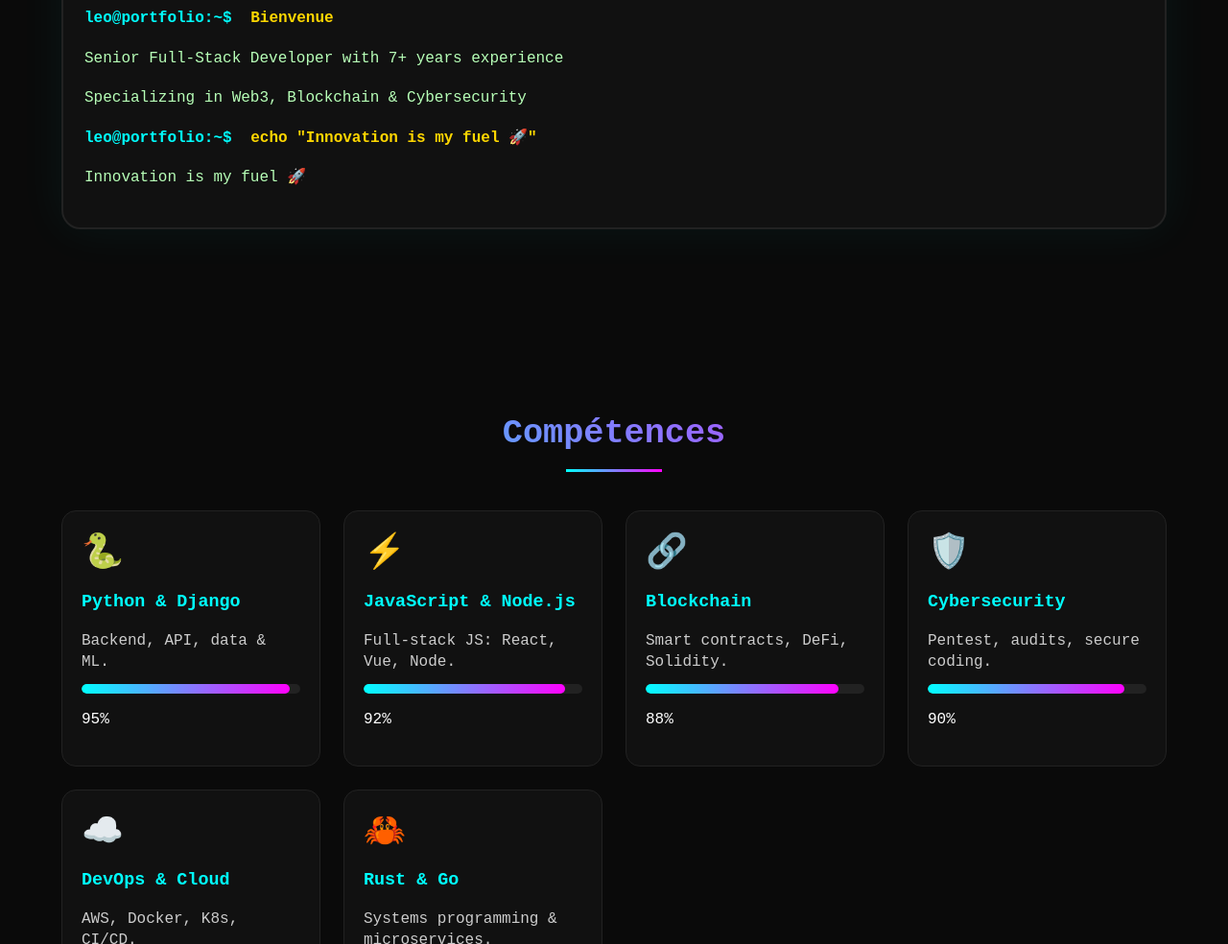
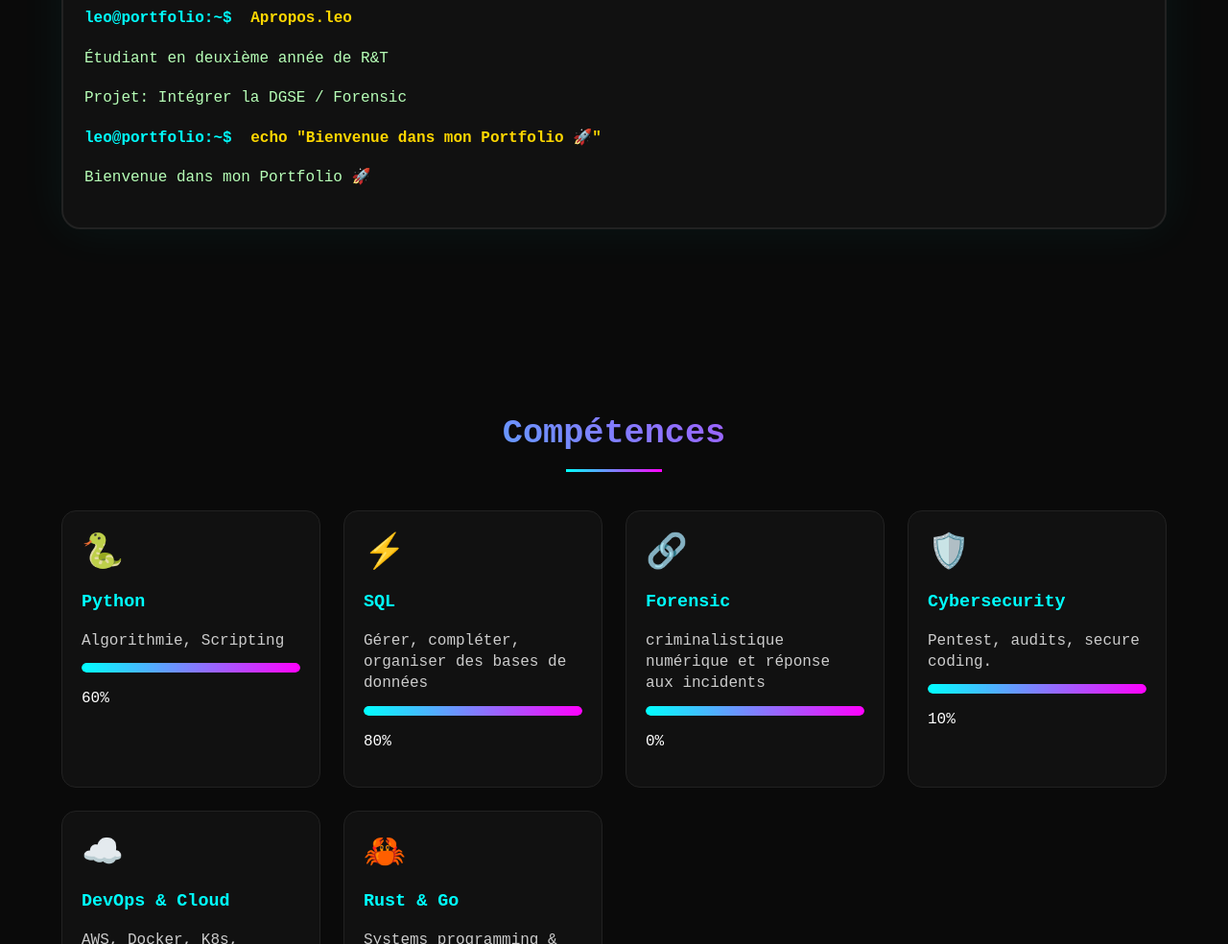
Before and after one commit to Leo-Laulan/Portfolio, a plain HTML site: page index.html in a window 1280 px wide. Shown: the part 1040-2024 px from the top of the page at 96% size. Drawn offline with Linux system fonts and the light colour scheme.

Commit message:
Update index.html

```diff
--- a/index.html
+++ b/index.html
@@ -65,11 +65,11 @@
         </header>
 
         <div class="terminal-content">
-          <p><span class="prompt">leo@portfolio:~$</span> <span class="command">Bienvenue</span></p>
-          <p class="output">Senior Full-Stack Developer with 7+ years experience</p>
-          <p class="output">Specializing in Web3, Blockchain & Cybersecurity</p>
-          <p><span class="prompt">leo@portfolio:~$</span> <span class="command">echo "Innovation is my fuel 🚀"</span></p>
-          <p class="output">Innovation is my fuel 🚀</p>
+          <p><span class="prompt">leo@portfolio:~$</span> <span class="command">Apropos.leo</span></p>
+          <p class="output">Étudiant en deuxième année de R&T</p>
+          <p class="output">Projet: Intégrer la DGSE / Forensic</p>
+          <p><span class="prompt">leo@portfolio:~$</span> <span class="command">echo "Bienvenue dans mon Portfolio 🚀"</span></p>
+          <p class="output">Bienvenue dans mon Portfolio 🚀</p>
         </div>
       </article>
     </section>
@@ -80,32 +80,32 @@
       <div class="skills-grid">
         <article class="skill-card" aria-labelledby="skill-python">
           <span class="skill-icon" aria-hidden="true">🐍</span>
-          <h3 id="skill-python" class="skill-name">Python & Django</h3>
-          <p class="skill-description">Backend, API, data & ML.</p>
+          <h3 id="skill-python" class="skill-name">Python</h3>
+          <p class="skill-description">Algorithmie, Scripting</p>
           <div class="skill-level" aria-hidden="true">
-            <div class="skill-progress progress-95" role="progressbar" aria-valuemin="0" aria-valuemax="100" aria-valuenow="95" aria-label="Niveau 95 pour Python & Django"></div>
+            <div class="skill-progress progress-60" role="progressbar" aria-valuemin="0" aria-valuemax="100" aria-valuenow="60" aria-label="Niveau 60 pour Python"></div>
           </div>
-          <p class="skill-percentage">95%</p>
+          <p class="skill-percentage">60%</p>
         </article>
 
         <article class="skill-card" aria-labelledby="skill-js">
           <span class="skill-icon" aria-hidden="true">⚡</span>
-          <h3 id="skill-js" class="skill-name">JavaScript & Node.js</h3>
-          <p class="skill-description">Full-stack JS: React, Vue, Node.</p>
+          <h3 id="skill-js" class="skill-name">SQL</h3>
+          <p class="skill-description">Gérer, compléter, organiser des bases de données</p>
           <div class="skill-level" aria-hidden="true">
-            <div class="skill-progress progress-92" role="progressbar" aria-valuenow="92" aria-label="Niveau 92 pour JavaScript & Node.js"></div>
+            <div class="skill-progress progress-80" role="progressbar" aria-valuenow="80" aria-label="Niveau 80 pour SQL"></div>
           </div>
-          <p class="skill-percentage">92%</p>
+          <p class="skill-percentage">80%</p>
         </article>
 
         <article class="skill-card" aria-labelledby="skill-blockchain">
           <span class="skill-icon" aria-hidden="true">🔗</span>
-          <h3 id="skill-blockchain" class="skill-name">Blockchain</h3>
-          <p class="skill-description">Smart contracts, DeFi, Solidity.</p>
+          <h3 id="skill-blockchain" class="skill-name">Forensic</h3>
+          <p class="skill-description">criminalistique numérique et réponse aux incidents</p>
           <div class="skill-level" aria-hidden="true">
-            <div class="skill-progress progress-88" role="progressbar" aria-valuenow="88" aria-label="Niveau 88 pour Blockchain"></div>
+            <div class="skill-progress progress-0" role="progressbar" aria-valuenow="0" aria-label="Niveau 0 pour Forensic"></div>
           </div>
-          <p class="skill-percentage">88%</p>
+          <p class="skill-percentage">0%</p>
         </article>
 
         <article class="skill-card" aria-labelledby="skill-sec">
@@ -113,9 +113,9 @@
           <h3 id="skill-sec" class="skill-name">Cybersecurity</h3>
           <p class="skill-description">Pentest, audits, secure coding.</p>
           <div class="skill-level" aria-hidden="true">
-            <div class="skill-progress progress-90" role="progressbar" aria-valuenow="90" aria-label="Niveau 90 pour Cybersecurity"></div>
+            <div class="skill-progress progress-10" role="progressbar" aria-valuenow="10" aria-label="Niveau 10 pour Cybersecurity"></div>
           </div>
-          <p class="skill-percentage">90%</p>
+          <p class="skill-percentage">10%</p>
         </article>
 
         <article class="skill-card" aria-labelledby="skill-cloud">
```
